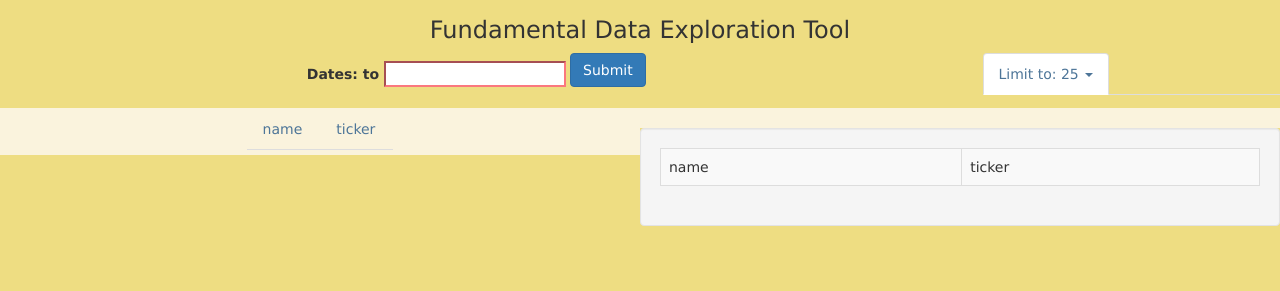
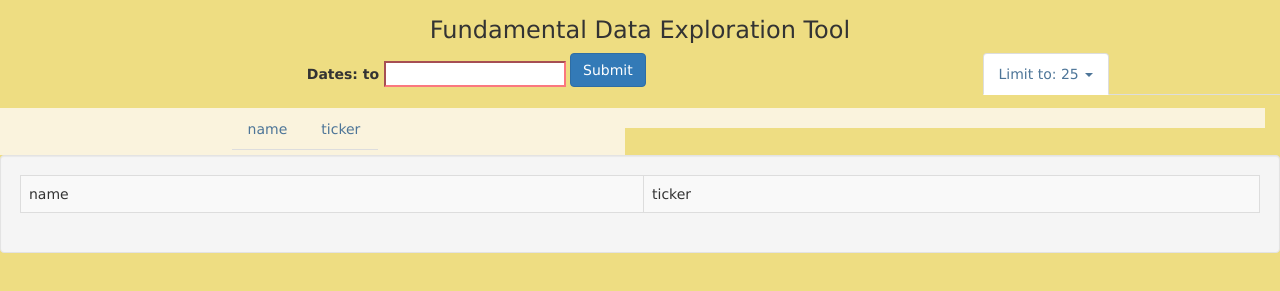
Before and after one commit to MaxBoykoII/gold-pulse, a website: page client/index.html in a window 1280 px wide. Shown: the part 63-354 px from the top of the page. Drawn offline with nearby package versions, Linux system fonts and the light colour scheme; no server answers.

Commit message:
tweak to nav links

```diff
--- a/client/index.html
+++ b/client/index.html
@@ -35,7 +35,7 @@
       </ul>
     </div>
   </div>
-  <section id="tabs">
+  <section id="tabs" class="row">
     <div class="col-md-6">
       <ul class='nav nav-tabs'>
         <li><a href="#" ng-class="{active: 'name' === selection}" ng-click="set('name')">name</a></li>
```
